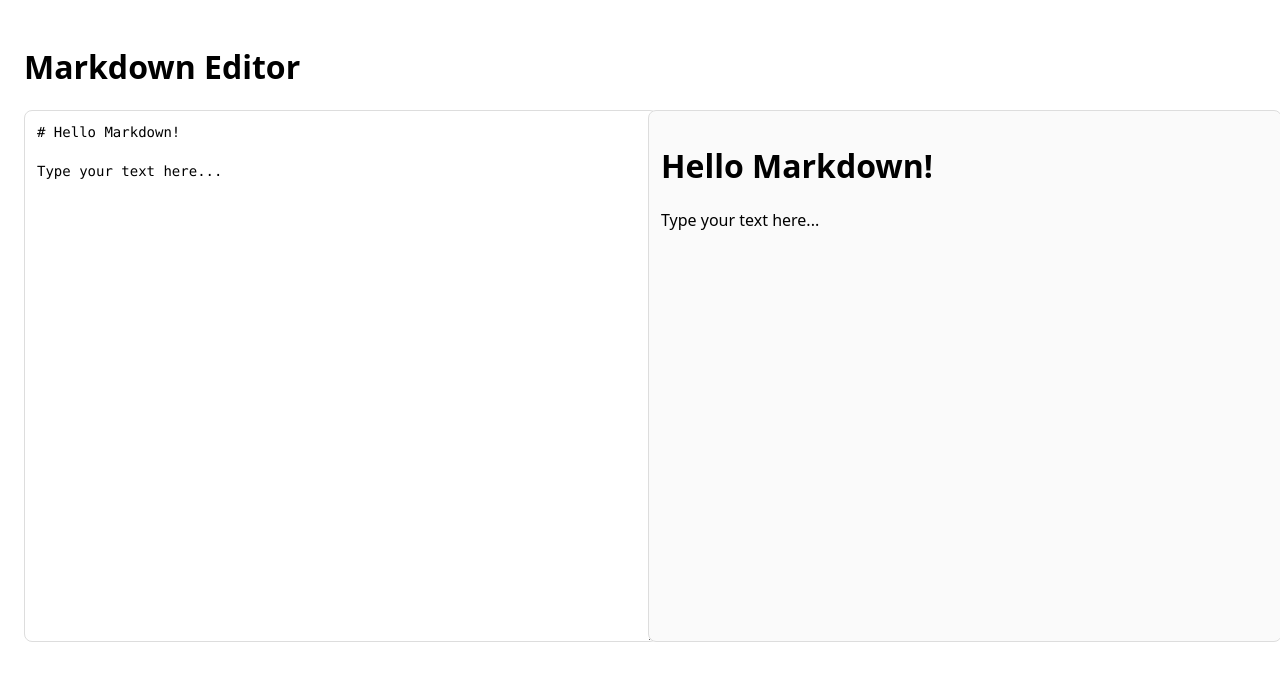
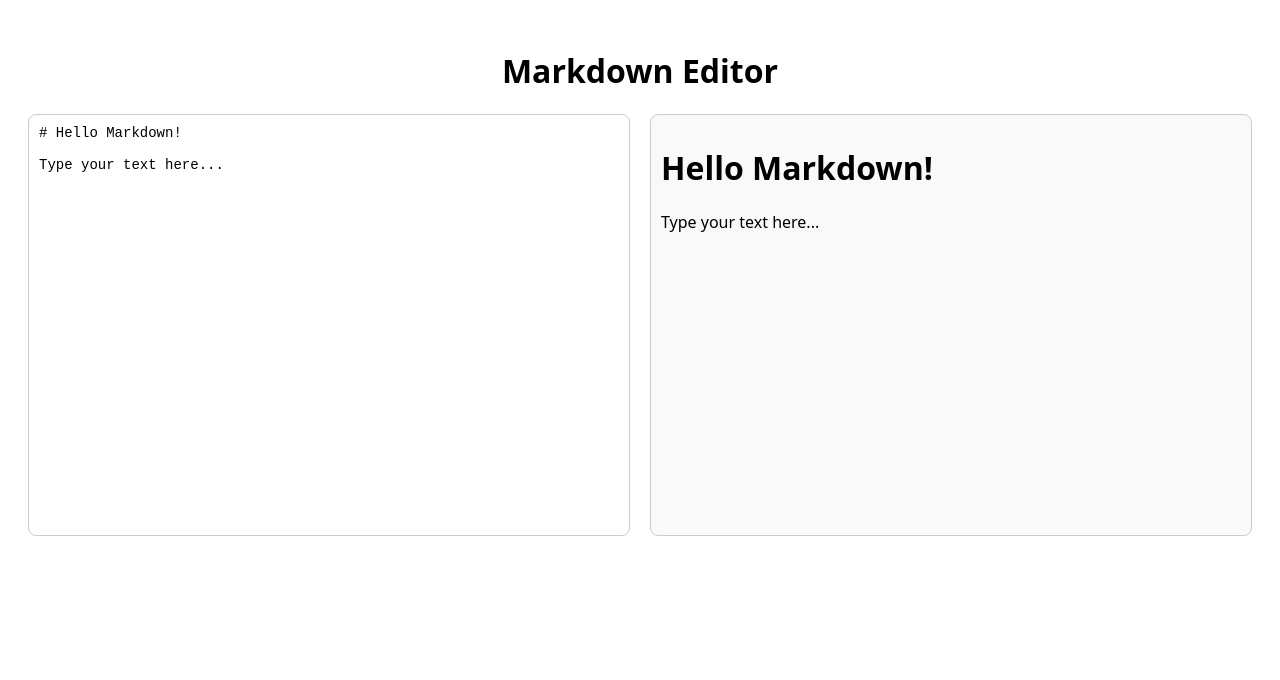
Before and after one commit to acciojob/markdown-Affan-Rafique, a React app: page / in a window 1280 px wide. Shown: the top 680 px of the page. Built offline with nearby package versions, Linux system fonts and the light colour scheme.

Commit message:
Update styles.css

```diff
--- a/src/styles.css
+++ b/src/styles.css
@@ -1,42 +1,39 @@
-/* layout */
 .app {
-  font-family: system-ui, -apple-system, Segoe UI, Roboto, Arial, sans-serif;
-  padding: 1rem;
+  font-family: system-ui, -apple-system, BlinkMacSystemFont, "Segoe UI", Roboto,
+    Helvetica, Arial, sans-serif;
+  padding: 20px;
+  text-align: center;
 }
 
 .editor-wrap {
-  display: grid;
-  grid-template-columns: 1fr 1fr;
-  gap: 1rem;
-  min-height: 60vh;
+  display: flex;
+  gap: 20px;
+  justify-content: space-between;
+  margin-top: 20px;
 }
 
-/* left */
 .textarea {
-  width: 100%;
-  height: 100%;
-  min-height: 60vh;
-  padding: 0.75rem;
-  border: 1px solid #ddd;
+  width: 48%;
+  height: 400px;
+  padding: 10px;
+  font-family: monospace;
+  font-size: 14px;
+  border: 1px solid #ccc;
   border-radius: 8px;
-  resize: vertical;
-  font: 14px/1.4 ui-monospace, SFMono-Regular, Menlo, Consolas, monospace;
+  resize: none;
 }
 
-/* right */
 .preview {
-  width: 100%;
-  height: 100%;
-  min-height: 60vh;
-  padding: 0.75rem;
-  border: 1px solid #ddd;
+  width: 48%;
+  height: 400px;
+  padding: 10px;
+  text-align: left;
+  border: 1px solid #ccc;
   border-radius: 8px;
-  overflow: auto;
-  background: #fafafa;
+  background: #f9f9f9;
+  overflow-y: auto;
 }
 
 .loading {
-  margin-top: 0.5rem;
-  font-size: 12px;
-  color: #666;
+  display: none;
 }
```
